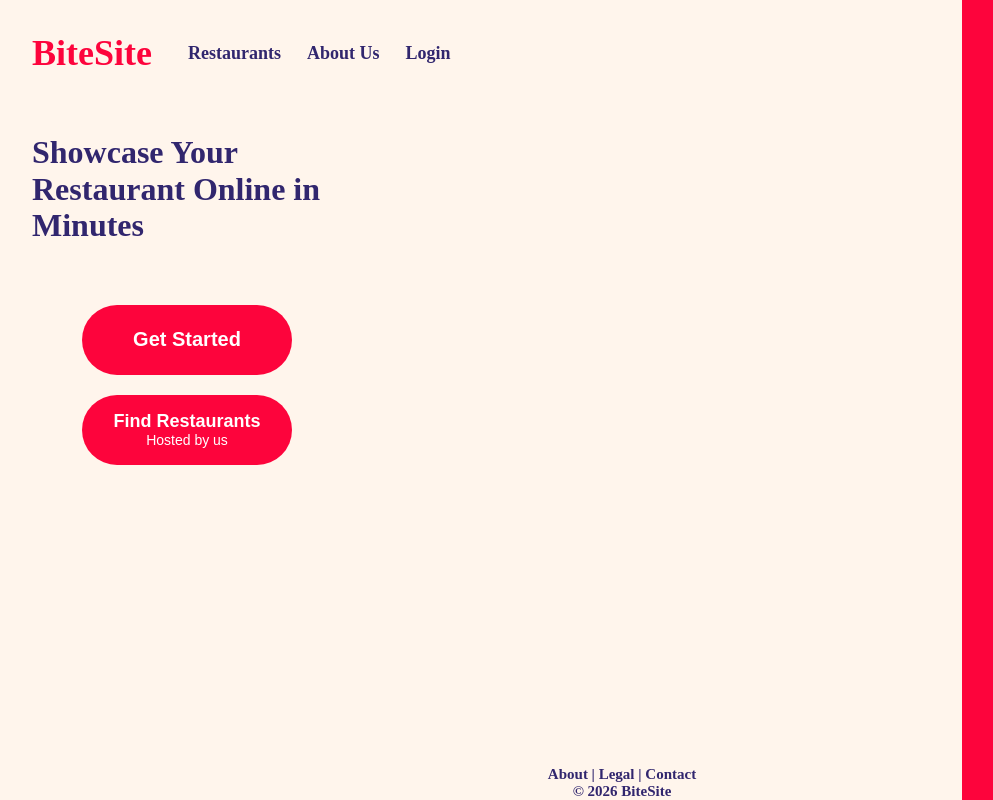
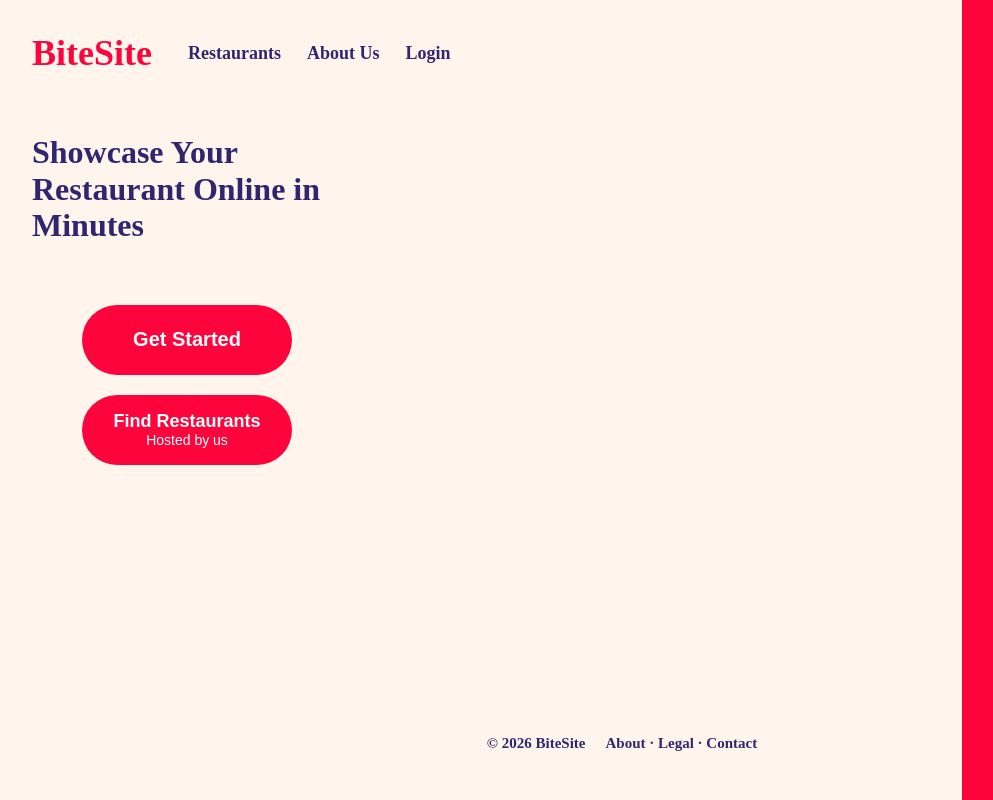
Before and after one commit to davide-muzzi/BiteSite, a Vue app in the folder Frontend/: page / in a window 1280 px wide. Shown: the whole page, without its empty margins (18-1011 px from the left). Built offline with nearby package versions, Linux system fonts and the light colour scheme; a web font is replaced by a local one.

Commit message:
style(footer): redesign footer, including a unique design for the homepage specifically, closes #77

```diff
--- a/Frontend/src/App.vue
+++ b/Frontend/src/App.vue
@@ -1,7 +1,11 @@
 <script setup>
-import { RouterLink, RouterView } from 'vue-router'
+import { computed } from 'vue';
+import { RouterView, useRoute } from 'vue-router';
 import NavBar from './components/NavBar.vue';
-import Footer from './components/Footer.vue'
+import Footer from './components/Footer.vue';
+
+const route = useRoute();
+const footerVariant = computed(() => (route.name === 'home' ? 'simple' : 'default'));
 </script>
 
 <template>
@@ -10,7 +14,7 @@ import Footer from './components/Footer.vue'
         <div class="router-wrapper">
             <RouterView />
         </div>
-        <Footer />
+        <Footer :variant="footerVariant" />
     </div>
 </template>
 
--- a/Frontend/src/components/Footer.vue
+++ b/Frontend/src/components/Footer.vue
@@ -1,24 +1,118 @@
-<script>
+<script setup>
+import { computed } from "vue";
+
+const props = defineProps({
+  variant: {
+    type: String,
+    default: "default",
+  },
+});
+
+const isSimple = computed(() => props.variant === "simple");
 </script>
 
 <template>
-<div class="footer">
-    <div>About | Legal | Contact</div>
-    <div>© 2026 BiteSite</div>
+  <footer :class="['site-footer', isSimple ? 'simple' : 'default']">
+    <template v-if="isSimple">
+      <div class="simple-footer">
+        <span>© 2026 BiteSite</span>
+        <span>About · Legal · Contact</span>
       </div>
     </template>
+    <template v-else>
+      <div class="footer-content">
+        <div class="brand">
+          <h2>BiteSite</h2>
+          <p>Create, launch, and grow standout restaurant websites.</p>
+        </div>
 
-<style>
-.footer{
+        <nav class="links">
+          <a href="#">About</a>
+          <a href="#">Legal</a>
+          <a href="#">Contact</a>
+        </nav>
+      </div>
+
+      <div class="footer-bottom">
+        <span>© 2026 BiteSite</span>
+        <span>Made with care for hospitality teams</span>
+      </div>
+    </template>
+  </footer>
+</template>
+
+<style scoped>
+.site-footer {
   font-family: var(--font);
+}
+
+.site-footer.default {
+  background: #1b133d;
+  color: white;
+  padding: 48px 60px;
+}
+
+.site-footer.simple {
+  background: transparent;
   color: var(--font-color-dark-blue);
+  padding: 32px 40px 48px;
+  text-align: center;
+}
+
+.simple-footer {
+  display: flex;
+  justify-content: center;
+  gap: 20px;
   font-size: 15px;
-    font-weight: bold;
+  font-weight: 600;
+}
 
+.footer-content {
   display: flex;
-    flex-direction: column;
+  justify-content: space-between;
   align-items: center;
-    align-content: end;
-    align-content: flex-end;
+  gap: 24px;
+  flex-wrap: wrap;
+  border-bottom: 1px solid rgba(255, 255, 255, 0.15);
+  padding-bottom: 28px;
+  margin-bottom: 24px;
+}
+
+.brand h2 {
+  margin: 0 0 6px;
+  font-size: 28px;
+  font-weight: 800;
+}
+
+.brand p {
+  margin: 0;
+  font-size: 15px;
+  color: rgba(255, 255, 255, 0.8);
+}
+
+.links {
+  display: flex;
+  gap: 18px;
+  font-weight: 700;
+}
+
+.links a {
+  color: white;
+  text-decoration: none;
+  font-size: 15px;
+  transition: opacity 0.2s ease;
+}
+
+.links a:hover {
+  opacity: 0.7;
+}
+
+.footer-bottom {
+  display: flex;
+  justify-content: space-between;
+  color: rgba(255, 255, 255, 0.7);
+  font-size: 14px;
+  flex-wrap: wrap;
+  gap: 12px;
 }
 </style>
```
Lines whose indentation alone changed are shown as unchanged.
